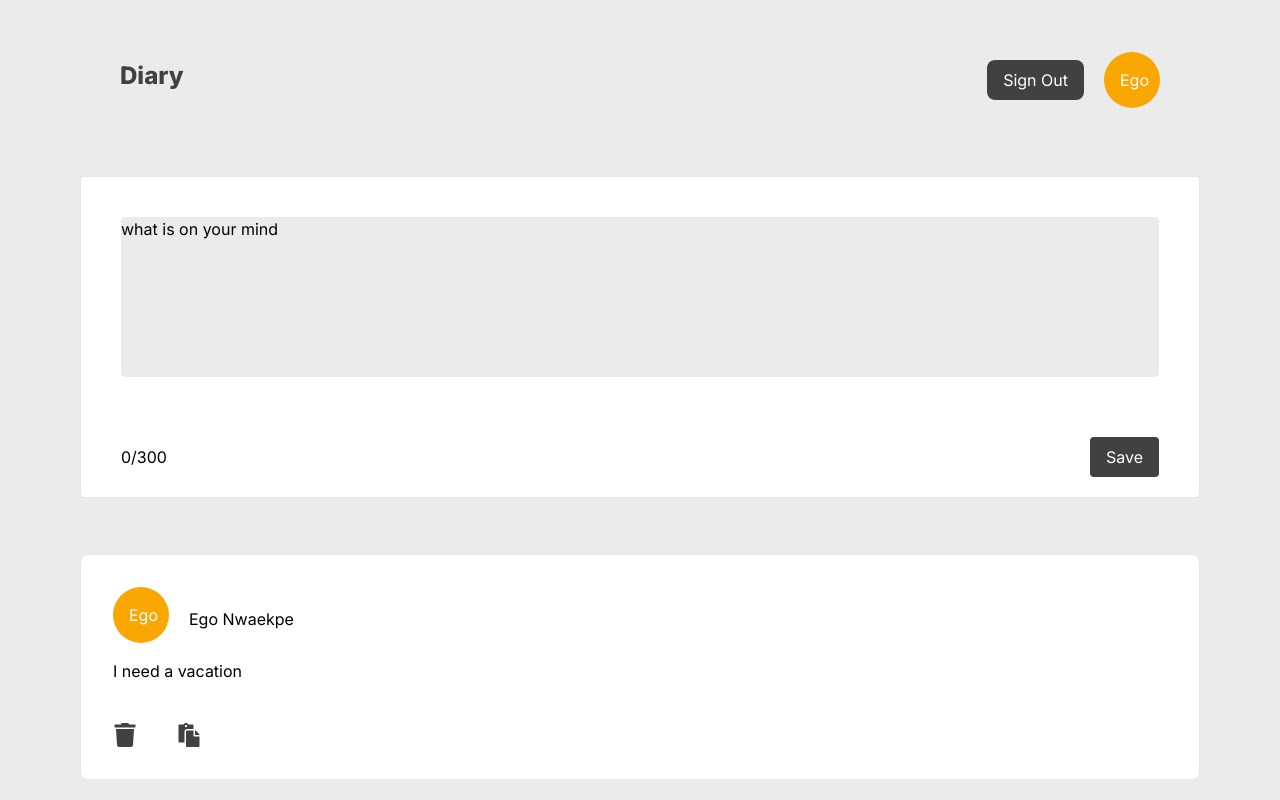
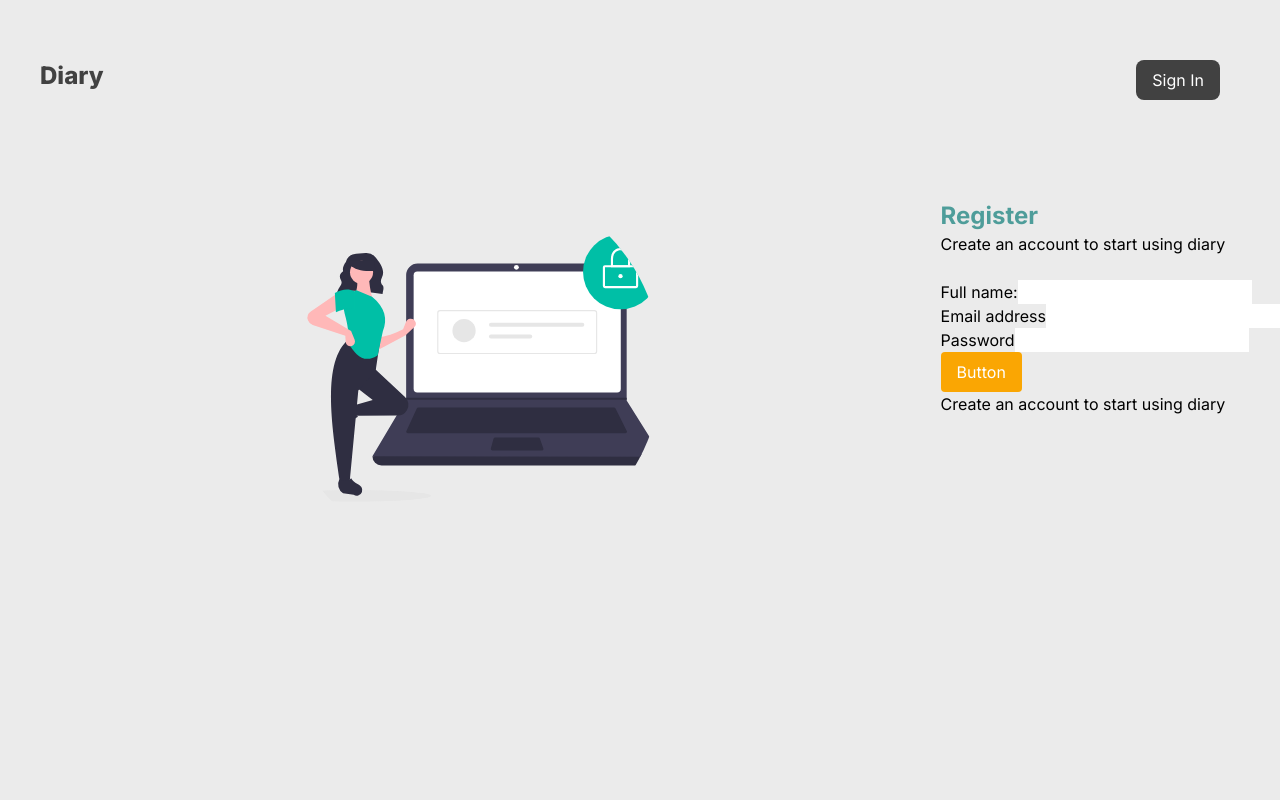
Before and after one commit to Nwakaego-Ego/Note, a Next.js app: page / in a window 1280 px wide. Shown: the top 800 px of the page. Built offline with nearby package versions, Linux system fonts and the light colour scheme.

Commit message:
login under construction

```diff
--- a/app/Pages/register/page.js
+++ b/app/Pages/register/page.js
@@ -1,3 +1,5 @@
+import Image from "next/image";
+
 const register = () => {
   return (
     <div>
@@ -7,11 +9,48 @@ const register = () => {
         </div>
         <div>
           <button className="m-5 bg-darkEgo  text-white  py-2 px-4 rounded-lg">
-            Sign Out
+            Sign In
           </button>
-          <button className="bg-orangeEgo text-white py-2 px-4 h-14 w-14 rounded-full">
-            Ego
-          </button>
+        </div>
+      </div>
+
+      <div className="lg:flex lg:flex-row ">
+        <div className=" mx-auto">
+          <Image
+            src="/ladycomputer.svg"
+            alt="Note Image"
+            width="600"
+            height="450"
+            layout="fit"
+            objectFit="cover"
+            className="relative bg-gradient-to-b  hidden lg:block
+        from-darkBlue mt-14 mx-auto rounded-full  w-96 h-96 lg:w-96 lg:h-96 overflow-hidden"
+          />
+        </div>
+
+        <div className="mt-20">
+          <h1 className="text-skyblueEgo font-bold text-2xl">Register</h1>
+          <p>Create an account to start using diary</p>
+          <form>
+            <div className="mt-6">
+              <label htmlFor="name">Full name:</label>
+              <input type="text" id="name" name="name" />
+            </div>
+            <div>
+              <label htmlFor="email">Email address</label>
+              <input type="text" id="email" name="email" />
+            </div>
+            <div>
+              <label htmlFor="age">Password</label>
+              <input type="number" id="age" name="age" />
+            </div>
+            <div>
+              <button className="bg-orangeEgo text-white py-2 px-4 rounded">
+                Button
+              </button>
+            </div>
+            <p>Create an account to start using diary</p>
+          </form>
         </div>
       </div>
     </div>
--- a/app/page.js
+++ b/app/page.js
@@ -1,12 +1,13 @@
-import Main from "./Pages/Diary/page";
+import Main from "./Pages/diary/page";
 import Link from "next/link";
-// import Register from "./Pages/register/page";
+import Register from "./Pages/register/page";
 
 const main = () => {
   return (
     <div>
-      <Main />
-      <Link href="/register">Link</Link>
+      {/* <Main />
+      <Link href="/register">Link</Link> */}
+      <Register />
     </div>
   );
 };
--- a/package.json
+++ b/package.json
@@ -12,6 +12,7 @@
     "autoprefixer": "10.4.15",
     "eslint": "8.49.0",
     "eslint-config-next": "13.4.19",
+    "formik": "^2.4.4",
     "next": "13.4.19",
     "postcss": "8.4.29",
     "react": "18.2.0",
--- a/tailwind.config.js
+++ b/tailwind.config.js
@@ -11,6 +11,7 @@ module.exports = {
         darkEgo: "#414141",
         greyEgo: "#ebebeb",
         orangeEgo: "#FAA603",
+        skyblueEgo: "#4E9D9A",
       },
     },
     plugins: [],
```
Also changed, not shown: 1 other file (tests, documents, lock files or other folders).
